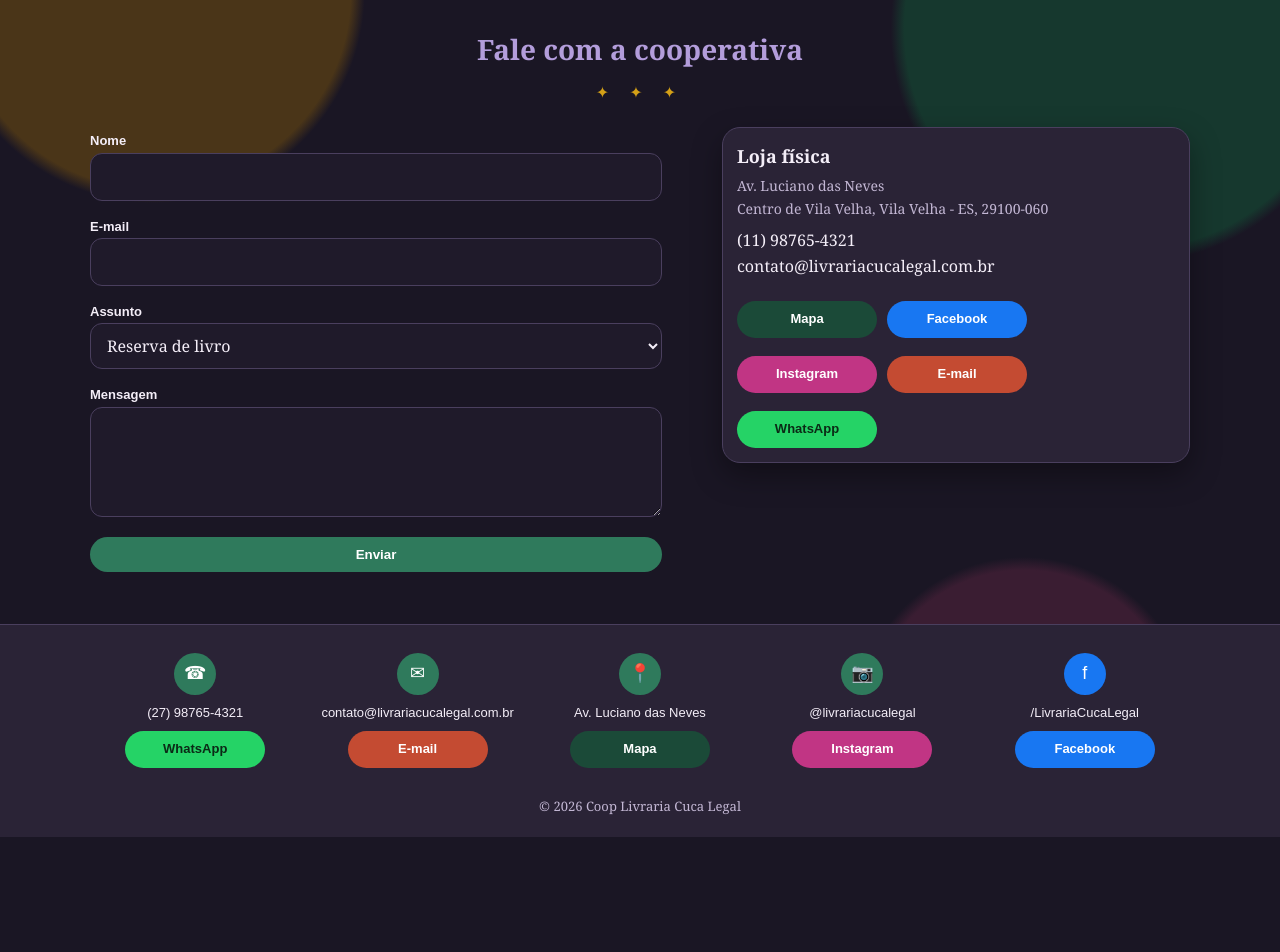
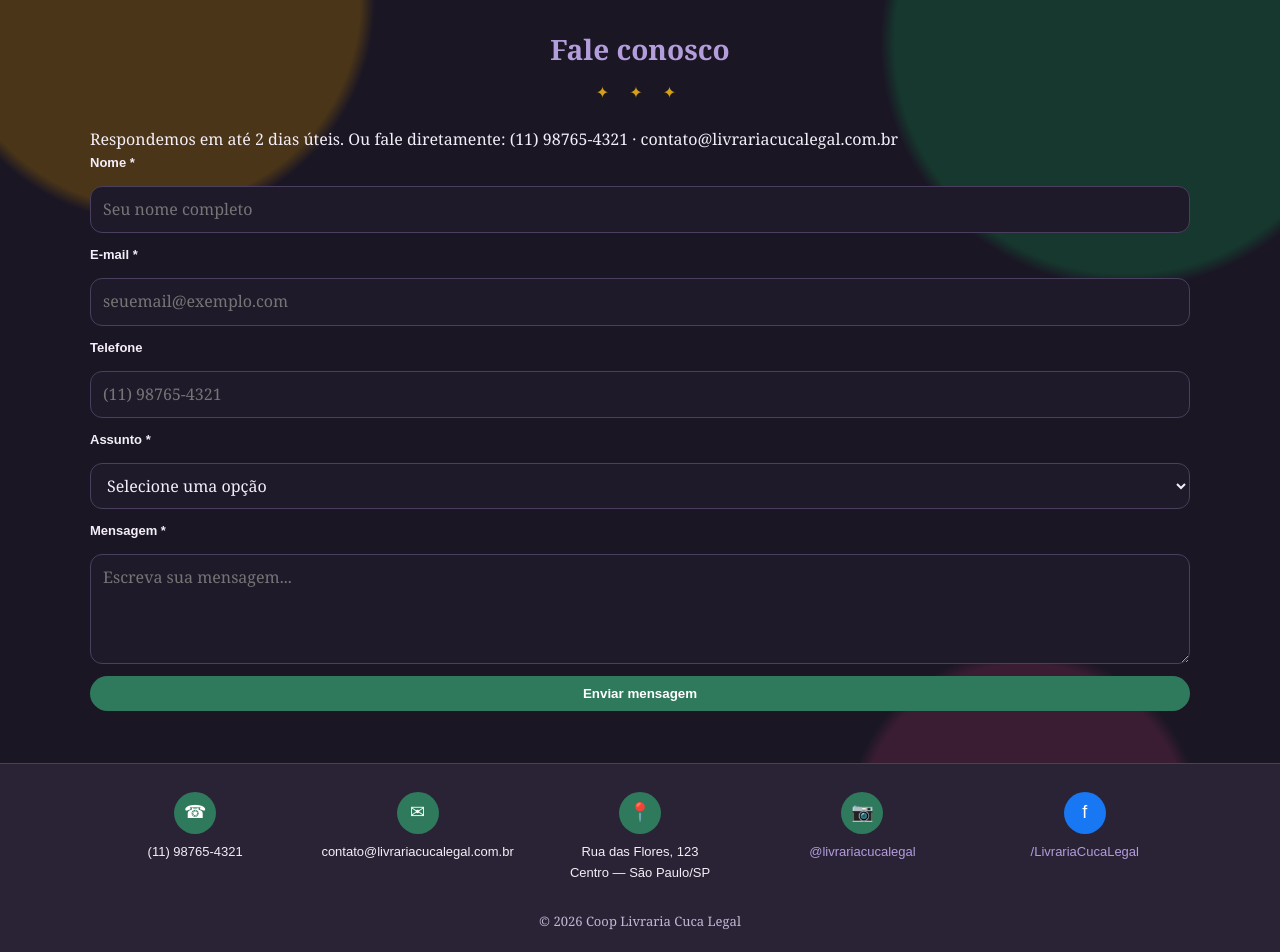
Before and after one commit to Havy-2/livraria_cuca_legal, a plain HTML site: page contato.html in a window 1280 px wide. Shown: the part 82-1034 px from the top of the page. Before the commit the page ends 919 px from the top, so only its background shows below. Drawn offline with Linux system fonts and the light colour scheme.

Commit message:
Add files via upload

```diff
--- a/contato.html
+++ b/contato.html
@@ -4,14 +4,14 @@
   <meta charset="UTF-8">
   <meta name="viewport" content="width=device-width, initial-scale=1.0">
   <title>Contato | Coop Livraria Cuca Legal</title>
-  <link rel="icon" href="sobre/img/logo-rodape.jpg" type="image/jpeg">
+  <link rel="icon" href="img/logo-rodape.jpg" type="image/jpeg">
   <link rel="stylesheet" href="css/estilo.css">
 </head>
 <body>
   <header class="topo">
     <div class="container topo-interno">
       <a class="marca" href="index.html">
-        <img src="sobre/img/mascote.jpg" alt="Farol mascote da Cuca Legal">
+        <img src="img/mascote.jpg" alt="Mascote da Cuca Legal">
         <span>
           <small>Coop Livraria</small>
           <strong>CUCA LEGAL</strong>
@@ -25,82 +25,57 @@
       </nav>
     </div>
   </header>
+
   <main class="container">
     <section>
-      <h2>Fale com a cooperativa</h2>
+      <h2>Fale conosco</h2>
       <p class="folhas">✦ ✦ ✦</p>
-      <div class="contato-grid">
-        <form id="form-contato">
-          <div>
-            <label for="nome">Nome</label>
-            <input id="nome" name="nome" required>
-          </div>
-          <div>
-            <label for="email">E-mail</label>
-            <input id="email" type="email" name="email" required>
-          </div>
-          <div>
-            <label for="assunto">Assunto</label>
-            <select id="assunto">
-              <option>Reserva de livro</option>
-              <option>Pedido pelo WhatsApp</option>
-              <option>Cooperativa</option>
-              <option>Outros</option>
-            </select>
-          </div>
-          <div>
-            <label for="mensagem">Mensagem</label>
-            <textarea id="mensagem" required></textarea>
-          </div>
-          <button class="btn" type="submit">Enviar</button>
-          <p class="aviso" id="ok">Mensagem registrada neste protótipo.</p>
-        </form>
-        <div class="card">
-          <h3>Loja física</h3>
-          <p class="autor">Av. Luciano das Neves<br>Centro de Vila Velha, Vila Velha - ES, 29100-060</p>
-          <p>(11) 98765-4321</p>
-          <p>contato@livrariacucalegal.com.br</p>
-          <div class="acoes-redes">
-            <a class="btn-rede mapa" href="https://www.google.com/maps/search/?api=1&query=Av.+Luciano+das+Neves,+Centro+de+Vila+Velha,+Vila+Velha+-+ES,+29100-060" target="_blank" rel="noopener">Mapa</a>
-            <a class="btn-rede facebook" href="https://facebook.com/LivrariaCucaLegal" target="_blank" rel="noopener">Facebook</a>
-            <a class="btn-rede instagram" href="https://instagram.com/livrariacucalegal" target="_blank" rel="noopener">Instagram</a>
-            <a class="btn-rede email" href="mailto:contato@livrariacucalegal.com.br">E-mail</a>
-            <a class="btn-rede whatsapp" href="https://wa.me/5527987654321" target="_blank" rel="noopener">WhatsApp</a>
-          </div>
-        </div>
-      </div>
+      <p>Respondemos em até 2 dias úteis. Ou fale diretamente: (11) 98765-4321 · contato@livrariacucalegal.com.br</p>
+
+      <!--
+        INSTRUÇÕES para Google Forms:
+        1. Substitua SEU_ID pelo código do formulário (entre /e/ e /formResponse)
+        2. Substitua cada entry.XXXXX pelos códigos reais dos campos do Google Forms
+      -->
+
+      <script>var enviado = false;</script>
+      <iframe name="envio-oculto" style="display:none" onload="if (enviado) { window.location = 'obrigado.html'; }"></iframe>
+
+      <form action="https://docs.google.com/forms/d/e/SEU_ID/formResponse" method="POST" target="envio-oculto" onsubmit="enviado = true;">
+        <label>Nome <span class="obrigatorio">*</span></label>
+        <input type="text" name="entry.XXXXX_NOME" placeholder="Seu nome completo" required>
+
+        <label>E-mail <span class="obrigatorio">*</span></label>
+        <input type="email" name="entry.XXXXX_EMAIL" placeholder="seuemail@exemplo.com" required>
+
+        <label>Telefone</label>
+        <input type="tel" name="entry.XXXXX_TELEFONE" placeholder="(11) 98765-4321">
+
+        <label>Assunto <span class="obrigatorio">*</span></label>
+        <select name="entry.XXXXX_ASSUNTO" required>
+          <option value="">Selecione uma opção</option>
+          <option>Orçamento</option>
+          <option>Dúvida</option>
+          <option>Outro</option>
+        </select>
+
+        <label>Mensagem <span class="obrigatorio">*</span></label>
+        <textarea name="entry.XXXXX_MENSAGEM" placeholder="Escreva sua mensagem..." required></textarea>
+
+        <button type="submit" class="btn">Enviar mensagem</button>
+      </form>
     </section>
   </main>
+
   <footer>
     <div class="container rodape-contato">
-      <div>
-        <div class="icone">☎</div>
-        <p>(27) 98765-4321</p>
-        <a class="btn-rede whatsapp" href="https://wa.me/5527987654321" target="_blank" rel="noopener">WhatsApp</a>
-      </div>
-      <div>
-        <div class="icone">✉</div>
-        <p>contato@livrariacucalegal.com.br</p>
-        <a class="btn-rede email" href="mailto:contato@livrariacucalegal.com.br">E-mail</a>
-      </div>
-      <div>
-        <div class="icone">📍</div>
-        <p>Av. Luciano das Neves</p>
-        <a class="btn-rede mapa" href="https://www.google.com/maps/search/?api=1&query=Av.+Luciano+das+Neves,+Centro+de+Vila+Velha,+Vila+Velha+-+ES,+29100-060" target="_blank" rel="noopener">Mapa</a>
-      </div>
-      <div>
-        <div class="icone">📷</div>
-        <p>@livrariacucalegal</p>
-        <a class="btn-rede instagram" href="https://instagram.com/livrariacucalegal" target="_blank" rel="noopener">Instagram</a>
-      </div>
-      <div>
-        <div class="icone azul">f</div>
-        <p>/LivrariaCucaLegal</p>
-        <a class="btn-rede facebook" href="https://facebook.com/LivrariaCucaLegal" target="_blank" rel="noopener">Facebook</a>
-      </div>
+      <div><div class="icone">☎</div><p>(11) 98765-4321</p></div>
+      <div><div class="icone">✉</div><p>contato@livrariacucalegal.com.br</p></div>
+      <div><div class="icone">📍</div><p>Rua das Flores, 123<br>Centro — São Paulo/SP</p></div>
+      <div><div class="icone">📷</div><p><a href="https://instagram.com/livrariacucalegal" target="_blank" rel="noopener">@livrariacucalegal</a></p></div>
+      <div><div class="icone azul">f</div><p><a href="https://facebook.com/LivrariaCucaLegal" target="_blank" rel="noopener">/LivrariaCucaLegal</a></p></div>
     </div>
     <p class="copy">© 2026 Coop Livraria Cuca Legal</p>
   </footer>
-  <script src="js/script.js"></script>
 </body>
 </html>
```
Also changed, not shown: index.html (+14 -50 lines), obrigado.html (added, +51 -0 lines), sobre.html (+11 -31 lines), 2 other files.
